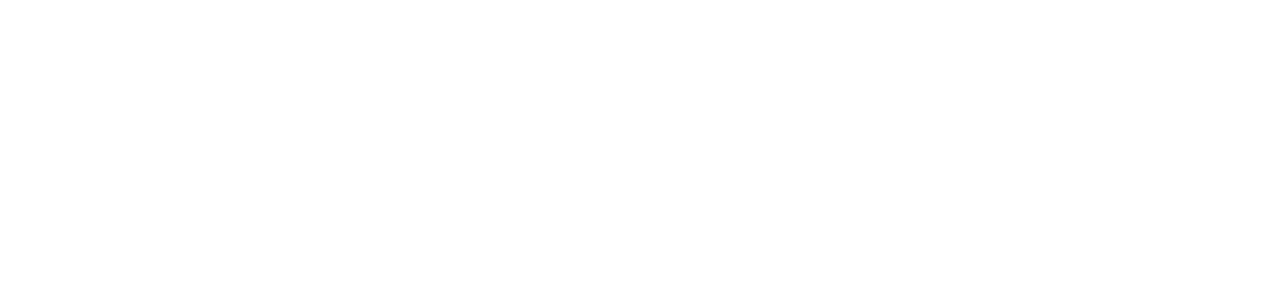
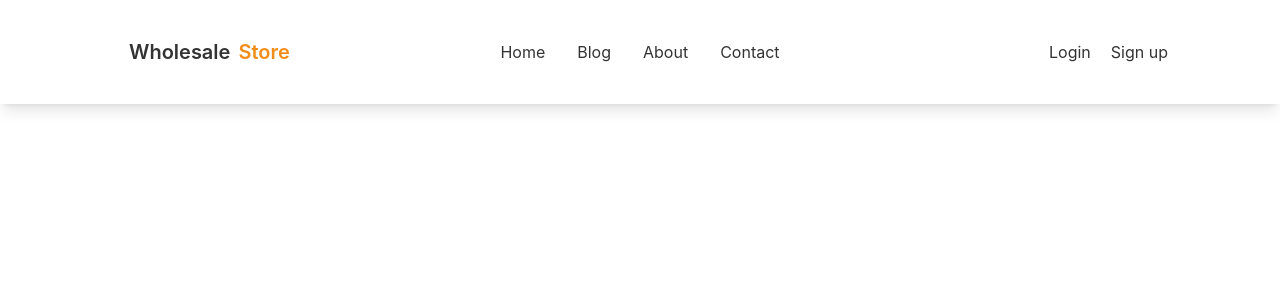
Before and after one commit to sayemhossain/wholesale-store, a React (Create React App) app: page / in a window 1280 px wide. Shown: the top 300 px of the page. Built offline with nearby package versions, Linux system fonts and the light colour scheme.

Commit message:
new code added

```diff
--- a/package.json
+++ b/package.json
@@ -10,6 +10,8 @@
     "react": "^18.2.0",
     "react-dom": "^18.2.0",
     "react-scripts": "5.0.1",
+    "react-slick": "^0.29.0",
+    "slick-carousel": "^1.8.1",
     "web-vitals": "^2.1.4"
   },
   "scripts": {
--- a/public/index.html
+++ b/public/index.html
@@ -24,6 +24,9 @@
       work correctly both with client-side routing and a non-root public URL.
       Learn how to configure a non-root public URL by running `npm run build`.
     -->
+
+    <link rel="stylesheet" type="text/css" charset="UTF-8" href="https://cdnjs.cloudflare.com/ajax/libs/slick-carousel/1.6.0/slick.min.css" />
+<link rel="stylesheet" type="text/css" href="https://cdnjs.cloudflare.com/ajax/libs/slick-carousel/1.6.0/slick-theme.min.css" />
     <title>React App</title>
   </head>
   <body>
--- a/src/App.js
+++ b/src/App.js
@@ -1,7 +1,12 @@
 import "./App.css";
+import Navbar from "./shared/Navbar/Navbar";
 
 function App() {
-  return <div></div>;
+  return (
+    <div>
+      <Navbar></Navbar>
+    </div>
+  );
 }
 
 export default App;
--- /dev/null
+++ b/src/pages/Home/Home/Home.js
@@ -0,0 +1,7 @@
+import React from "react";
+
+const Home = () => {
+  return <div></div>;
+};
+
+export default Home;
--- /dev/null
+++ b/src/shared/Navbar/Navbar.js
@@ -0,0 +1,74 @@
+import React from "react";
+
+const Navbar = () => {
+  return (
+    <div>
+      <div class="navbar md:px-28 bg-base-100 shadow-lg md:py-7">
+        <div class="navbar-start">
+          <div class="dropdown">
+            <label tabindex="0" class="btn btn-ghost lg:hidden">
+              <svg
+                xmlns="http://www.w3.org/2000/svg"
+                class="h-5 w-5"
+                fill="none"
+                viewBox="0 0 24 24"
+                stroke="currentColor"
+              >
+                <path
+                  stroke-linecap="round"
+                  stroke-linejoin="round"
+                  stroke-width="2"
+                  d="M4 6h16M4 12h8m-8 6h16"
+                />
+              </svg>
+            </label>
+            <ul
+              tabindex="0"
+              class="menu menu-compact dropdown-content mt-3 p-2 shadow bg-base-100 rounded-box w-52"
+            >
+              <li>
+                <a>Home</a>
+              </li>
+              <li>
+                <a>Blog</a>
+              </li>
+              <li>
+                <a>About</a>
+              </li>
+              <li>
+                <a>Contact</a>
+              </li>
+            </ul>
+          </div>
+          <a class="btn btn-ghost normal-case text-xl">
+            Wholesale <span className="text-secondary ml-2">Store</span>
+          </a>
+        </div>
+        <div class="navbar-center hidden lg:flex">
+          <ul class="menu menu-horizontal p-0">
+            <li>
+              <a>Home</a>
+            </li>
+            <li>
+              <a>Blog</a>
+            </li>
+            <li>
+              <a>About</a>
+            </li>
+            <li>
+              <a>Contact</a>
+            </li>
+          </ul>
+        </div>
+        <div class="navbar-end">
+          <div className="flex gap-5">
+            <a>Login</a>
+            <a>Sign up</a>
+          </div>
+        </div>
+      </div>
+    </div>
+  );
+};
+
+export default Navbar;
--- a/tailwind.config.js
+++ b/tailwind.config.js
@@ -9,13 +9,12 @@
       {
         mytheme: {
           primary: "#a991f7",
-          secondary: "#f6d860",
+          secondary: "#F28C18",
           accent: "#37cdbe",
-          neutral: "#3d4451",
+          neutral: "#f6d860",
           "base-100": "#ffffff",
         },
       },
-      "cupcake",
     ],
   },
   plugins: [require("daisyui")],
```
Also changed, not shown: 1 other file (tests, documents, lock files or other folders).
